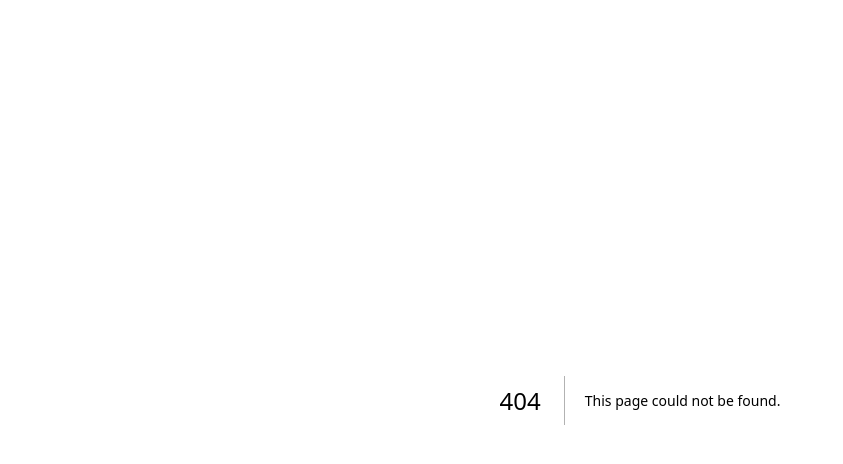
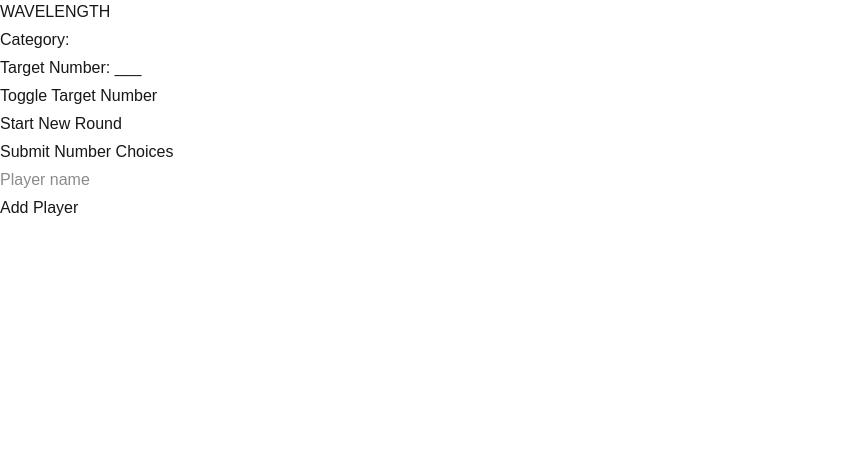
Before and after one commit to andrecamerino/interlood, a Next.js app: page /wavelength in a window 1280 px wide. Before the commit this address had no page. Shown: the top 464 px of the page, without its empty margins (0-843 px from the left). Built offline with nearby package versions, Linux system fonts and the light colour scheme.

Commit message:
add basuc ui

```diff
--- a/app/page.tsx
+++ b/app/page.tsx
@@ -1,65 +1,11 @@
 import Image from "next/image";
+import Link from "next/link";
 
 export default function Home() {
   return (
-    <div className="flex flex-col flex-1 items-center justify-center bg-zinc-50 font-sans dark:bg-black">
-      <main className="flex flex-1 w-full max-w-3xl flex-col items-center justify-between py-32 px-16 bg-white dark:bg-black sm:items-start">
-        <Image
-          className="dark:invert"
-          src="/next.svg"
-          alt="Next.js logo"
-          width={100}
-          height={20}
-          priority
-        />
-        <div className="flex flex-col items-center gap-6 text-center sm:items-start sm:text-left">
-          <h1 className="max-w-xs text-3xl font-semibold leading-10 tracking-tight text-black dark:text-zinc-50">
-            To get started, edit the page.tsx file.
-          </h1>
-          <p className="max-w-md text-lg leading-8 text-zinc-600 dark:text-zinc-400">
-            Looking for a starting point or more instructions? Head over to{" "}
-            <a
-              href="https://vercel.com/templates?framework=next.js&utm_source=create-next-app&utm_medium=appdir-template-tw&utm_campaign=create-next-app"
-              className="font-medium text-zinc-950 dark:text-zinc-50"
-            >
-              Templates
-            </a>{" "}
-            or the{" "}
-            <a
-              href="https://nextjs.org/learn?utm_source=create-next-app&utm_medium=appdir-template-tw&utm_campaign=create-next-app"
-              className="font-medium text-zinc-950 dark:text-zinc-50"
-            >
-              Learning
-            </a>{" "}
-            center.
-          </p>
-        </div>
-        <div className="flex flex-col gap-4 text-base font-medium sm:flex-row">
-          <a
-            className="flex h-12 w-full items-center justify-center gap-2 rounded-full bg-foreground px-5 text-background transition-colors hover:bg-[#383838] dark:hover:bg-[#ccc] md:w-[158px]"
-            href="https://vercel.com/new?utm_source=create-next-app&utm_medium=appdir-template-tw&utm_campaign=create-next-app"
-            target="_blank"
-            rel="noopener noreferrer"
-          >
-            <Image
-              className="dark:invert"
-              src="/vercel.svg"
-              alt="Vercel logomark"
-              width={16}
-              height={16}
-            />
-            Deploy Now
-          </a>
-          <a
-            className="flex h-12 w-full items-center justify-center rounded-full border border-solid border-black/[.08] px-5 transition-colors hover:border-transparent hover:bg-black/[.04] dark:border-white/[.145] dark:hover:bg-[#1a1a1a] md:w-[158px]"
-            href="https://nextjs.org/docs?utm_source=create-next-app&utm_medium=appdir-template-tw&utm_campaign=create-next-app"
-            target="_blank"
-            rel="noopener noreferrer"
-          >
-            Documentation
-          </a>
-        </div>
-      </main>
+    <div>
+      <h1>INTERLOOD</h1>
+      <Link className="hover:cursor-pointer hover:underline" href={"/wavelength"}>Wavelength</Link>
     </div>
   );
 }
--- /dev/null
+++ b/app/wavelength/page.tsx
@@ -0,0 +1,12 @@
+import React from 'react'
+import GameUI from './ui/GameUI'
+
+const page = () => {
+  return (
+    <div>
+      <GameUI/>
+    </div>
+  )
+}
+
+export default page
--- /dev/null
+++ b/app/wavelength/ui/GameUI.tsx
@@ -0,0 +1,89 @@
+"use client";
+
+import { useState } from "react";
+import { WavelengthGame } from "../models/WavelengthGame";
+import { WavelengthPlayer } from "../models/WavelengthPlayer";
+
+const GameUI = () => {
+  const [game, setGame] = useState<WavelengthGame>(new WavelengthGame([]));
+  const [players, setPlayers] = useState<WavelengthPlayer[]>(game.getPlayers());
+  const [isShowingTargetNumber, setIsShowingTargetNumber] =
+    useState<boolean>(false);
+  const [name, setName] = useState<string>("");
+
+  const handleAddPlayer = () => {
+    if (!name) return;
+    game.addPlayer(name);
+    setName("");
+  };
+
+  const handleStartGame = () => {
+    setGame(new WavelengthGame(players));
+    // refreshPlayers();
+    console.log(game);
+    console.log(game.getCurrentCategory());
+  };
+
+  const handleEndGame = () => {
+  game.handleRoundPoints();
+  setPlayers([...game.getPlayers()]); // spread creates a new array reference
+};
+
+  return (
+    <div className="flex flex-col gap-1 items-start">
+      <h1>WAVELENGTH</h1>
+      <h2>Category: {game.getCurrentCategory()}</h2>
+      <h2>
+        Target Number: {isShowingTargetNumber ? game.getCurrentTarget() : "___"}
+      </h2>
+
+      <button onClick={() => setIsShowingTargetNumber(!isShowingTargetNumber)}>
+        Toggle Target Number
+      </button>
+
+      {players.length > 0 && <h2>Host: {game.getHost().getName()}</h2>}
+
+      {players.map((player) => (
+        <div key={player.getId()}>
+          <p>
+            {player.getName()}: {player.getScore()}
+          </p>
+          <input
+            type="number"
+            min={1}
+            max={10}
+            onChange={(e) => player.setSelectedNumber(Number(e.target.value))}
+            placeholder="Select number"
+          />
+        </div>
+      ))}
+
+      <button
+        onClick={() => {
+          handleStartGame();
+        }}
+      >
+        Start New Round
+      </button>
+
+      <button
+        onClick={() => {
+          handleEndGame();
+        }}
+      >
+        Submit Number Choices
+      </button>
+
+      <input
+        type="text"
+        value={name}
+        onChange={(e) => setName(e.target.value)}
+        placeholder="Player name"
+      />
+
+      <button onClick={handleAddPlayer}>Add Player</button>
+    </div>
+  );
+};
+
+export default GameUI;
```
